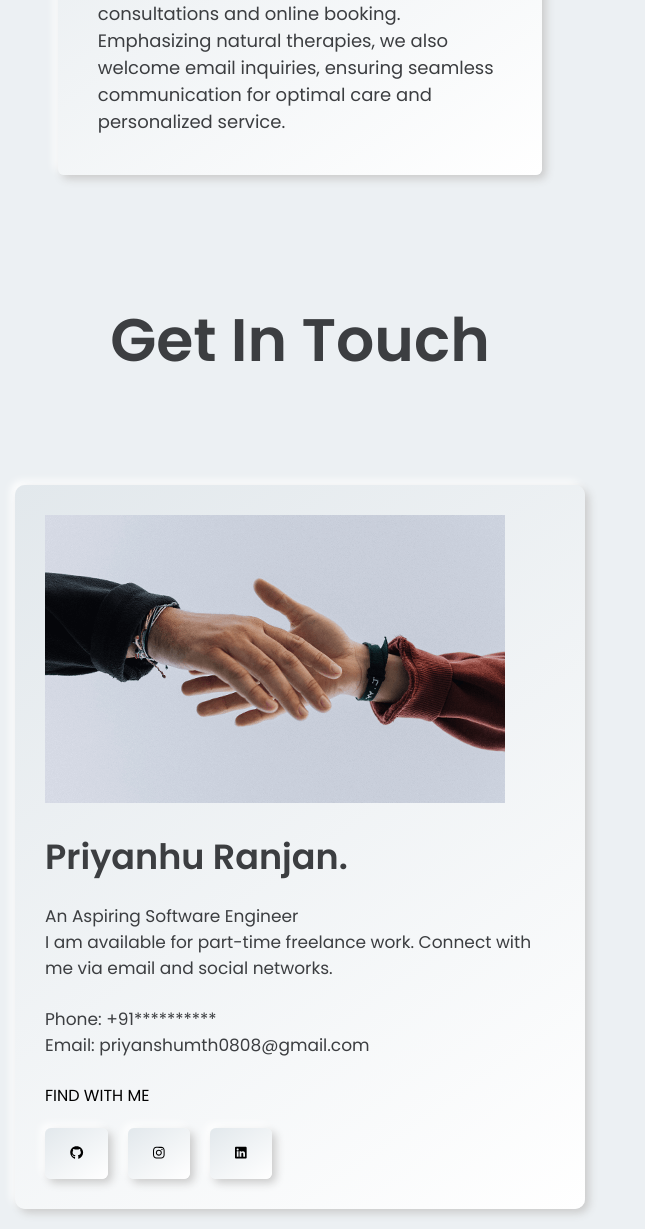
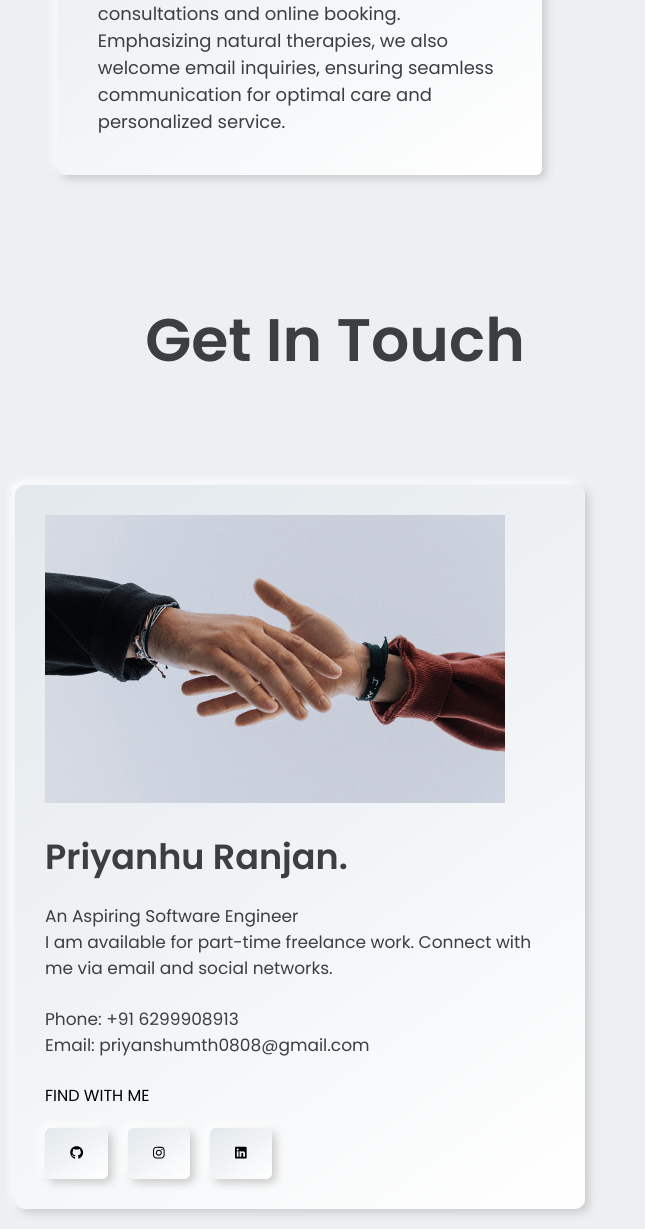
Before and after one commit to priyanshuuranjan/Portfolio, a React (Create React App) app: page / in a window 600 px wide. Shown: the part 6808-8037 px from the top of the page, 645 px wide, since content can reach past the window. Built offline with nearby package versions, Linux system fonts and the light colour scheme.

Commit message:
some changes for phone screen

```diff
--- a/src/Components/Contact/Contact.css
+++ b/src/Components/Contact/Contact.css
@@ -51,5 +51,8 @@
   }
 }
 @media (min-width: 395px) and (max-width: 750px) {
-
+  .get{
+    margin-left: 10px;
+    margin-right: -60px;
+  }
 }
--- a/src/Components/Contact/Contact.js
+++ b/src/Components/Contact/Contact.js
@@ -57,7 +57,7 @@ const Contact = () => {
         <div className="container top">
           <div className="heading text-center">
             {/* <h4>CONTACT</h4> */}
-            <h1> Get In Touch</h1>
+            <h1 className="get"> Get In Touch</h1>
           </div>
 
           <div className="content d_flex">
@@ -74,7 +74,7 @@ const Contact = () => {
                     via email and social networks.
                   </p>{" "}
                   <br />
-                  <p>Phone: +91**********</p>
+                  <p>Phone: +91 6299908913</p>
                   <p>Email: priyanshumth0808@gmail.com</p> <br />
                   <span>FIND WITH ME</span>
                   <div className="button f_flex">
```
